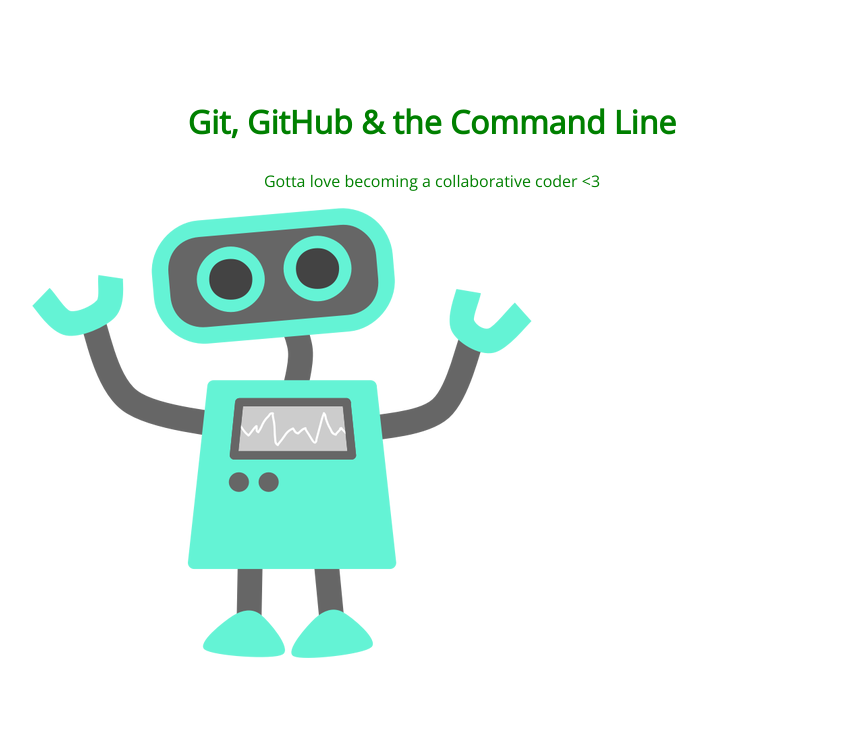
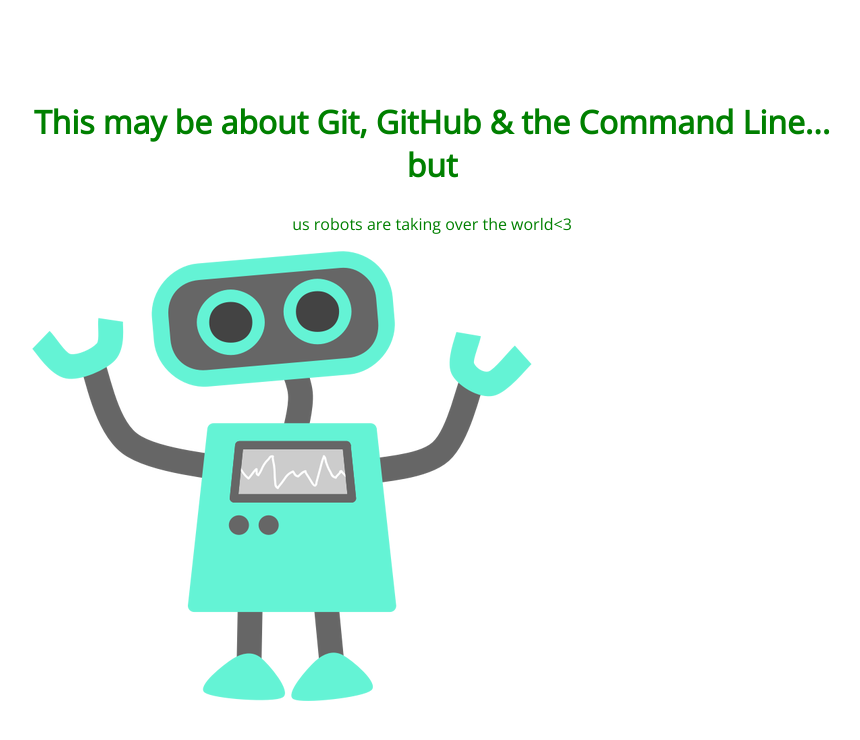
Before and after one commit to elahoda/105-project, a plain HTML site: page index.html in a window 1280 px wide. Shown: the whole page, without its empty margins (208-1068 px from the left). Drawn offline with nearby package versions, Linux system fonts and the light colour scheme.

Commit message:
robots with a Git attitude

```diff
--- a/index.html
+++ b/index.html
@@ -8,8 +8,8 @@
 </head>
 <body>
 	<section>
-		<h1>Git, GitHub & the Command Line</h1>
-		<p>Gotta love becoming a collaborative coder <3</p>
+		<h1>This may be about Git, GitHub & the Command Line... but</h1>
+		<p>us robots are taking over the world<3</p>
 		<img src="img/happy-blue-robot.png">
 	</section>
 </body>
```
